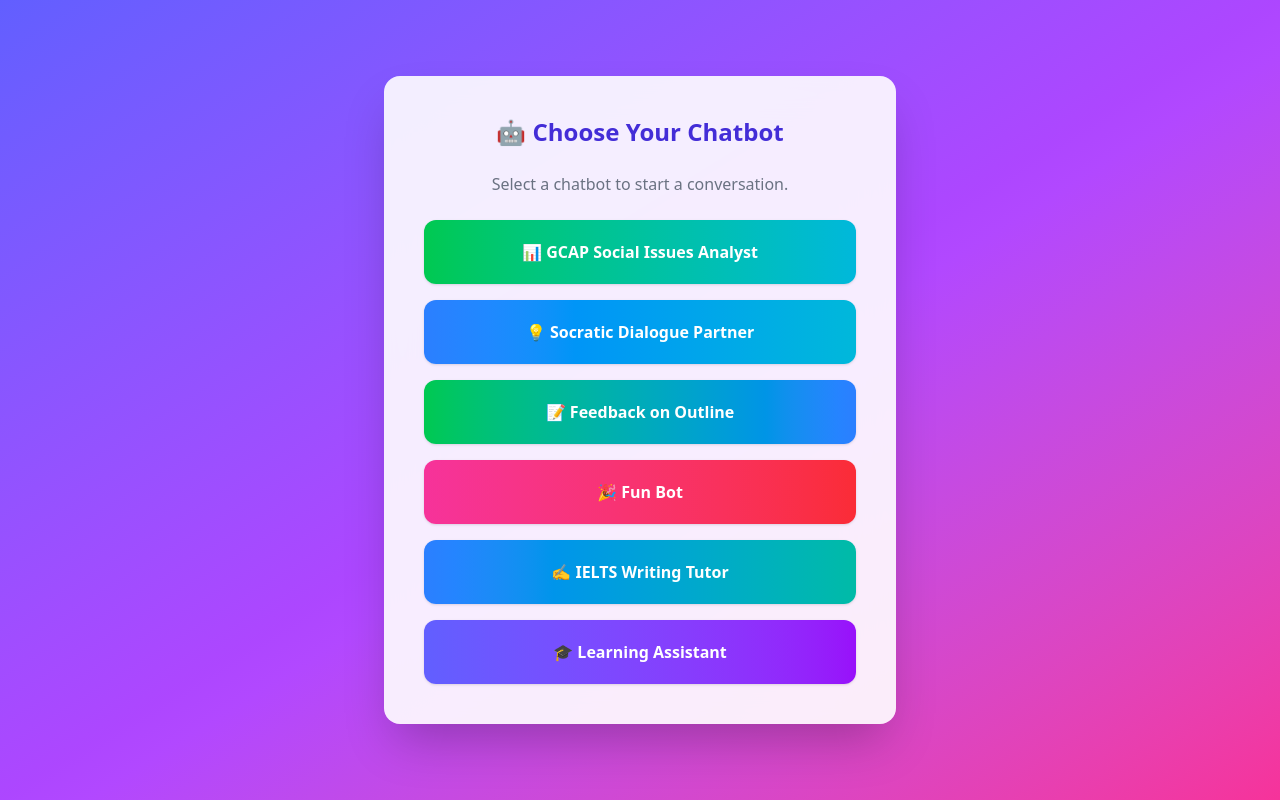
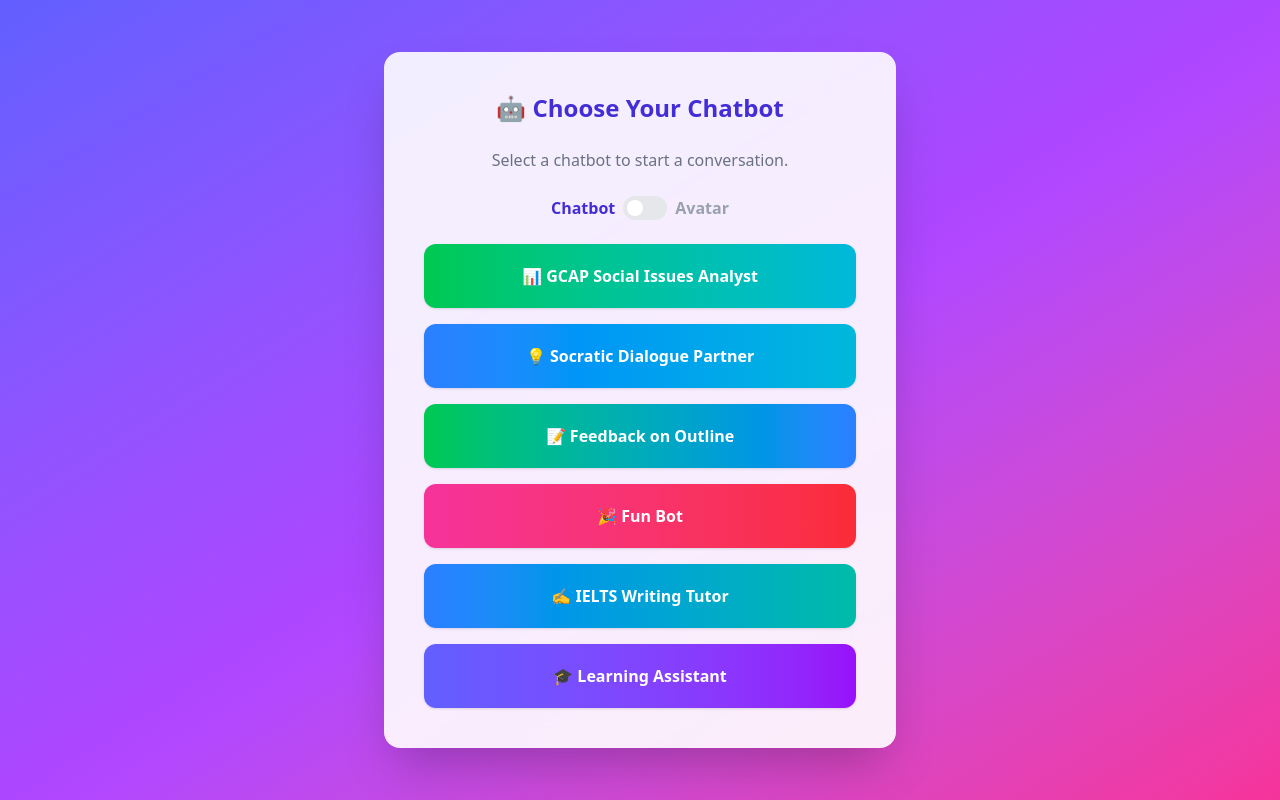
Before and after one commit to simonassistant/new-bytewise-frontend, a Vue app: page / in a window 1280 px wide. Built offline with nearby package versions, Linux system fonts and the light colour scheme.

Commit message:
added a toggle button

```diff
--- a/src/views/Home.vue
+++ b/src/views/Home.vue
@@ -1,7 +1,5 @@
 <template>
-  <div
-    class="flex h-screen items-center justify-center bg-gradient-to-br from-indigo-500 via-purple-500 to-pink-500 text-gray-800"
-  >
+  <div class="flex h-screen items-center justify-center bg-gradient-to-br from-indigo-500 via-purple-500 to-pink-500 text-gray-800">
     <div class="bg-white/90 backdrop-blur-xl p-10 rounded-2xl shadow-2xl space-y-6 w-full max-w-lg">
       <h1 class="text-2xl font-bold text-center text-indigo-700">
         🤖 Choose Your Chatbot
@@ -10,8 +8,20 @@
         Select a chatbot to start a conversation.
       </p>
 
+      <div class="flex justify-center items-center space-x-2">
+        <span :class="['font-semibold transition-colors', isAvatarMode ? 'text-gray-400' : 'text-indigo-700']">Chatbot</span>
+        <button
+          @click="toggleMode"
+          :class="['relative inline-flex h-6 w-11 items-center rounded-full transition-colors', isAvatarMode ? 'bg-purple-600' : 'bg-gray-200']"
+        >
+          <span
+            :class="['inline-block h-4 w-4 transform rounded-full bg-white transition-transform', isAvatarMode ? 'translate-x-6' : 'translate-x-1']"
+          ></span>
+        </button>
+        <span :class="['font-semibold transition-colors', isAvatarMode ? 'text-purple-700' : 'text-gray-400']">Avatar</span>
+      </div>
+
       <div class="space-y-4">
-        <!-- Loop through available bots from the store -->
         <button
           v-for="bot in chatbotStore.availableBots"
           :key="bot.id"
@@ -26,21 +36,33 @@
 </template>
 
 <script setup>
-    import { onMounted } from 'vue'
-    import { useRouter } from 'vue-router'
-    import { useChatbotStore } from '../components/chatbotStore'
+import { ref, onMounted } from 'vue';
+import { useRouter } from 'vue-router';
+import { useChatbotStore } from '../components/chatbotStore';
 
-    const router = useRouter()
-    const chatbotStore = useChatbotStore()
+const router = useRouter();
+const chatbotStore = useChatbotStore();
 
-    onMounted(() => {
-      chatbotStore.loadBots()
-    })
+// A reactive variable to control the mode (Chatbot or Avatar)
+const isAvatarMode = ref(false);
 
-    // This function now pushes to a unique URL for each bot.
-    function chooseBot(bot) {
-      // We navigate to a URL like "/chat/fun" or "/chat/gcap-discussion"
-      // The bot.id comes from your JSON file names.
-      router.push({ name: 'Chat', params: { botId: bot.id } })
-    }
+onMounted(() => {
+  chatbotStore.loadBots();
+});
+
+// Toggles the isAvatarMode variable
+function toggleMode() {
+  isAvatarMode.value = !isAvatarMode.value;
+}
+
+// Function to handle navigation based on the selected mode
+function chooseBot(bot) {
+  if (isAvatarMode.value) {
+    // Navigate to the avatar URL
+    router.push({ name: 'Avatar', params: { avatarId: bot.id } });
+  } else {
+    // Navigate to the chatbot URL
+    router.push({ name: 'Chat', params: { botId: bot.id } });
+  }
+}
 </script>
```
